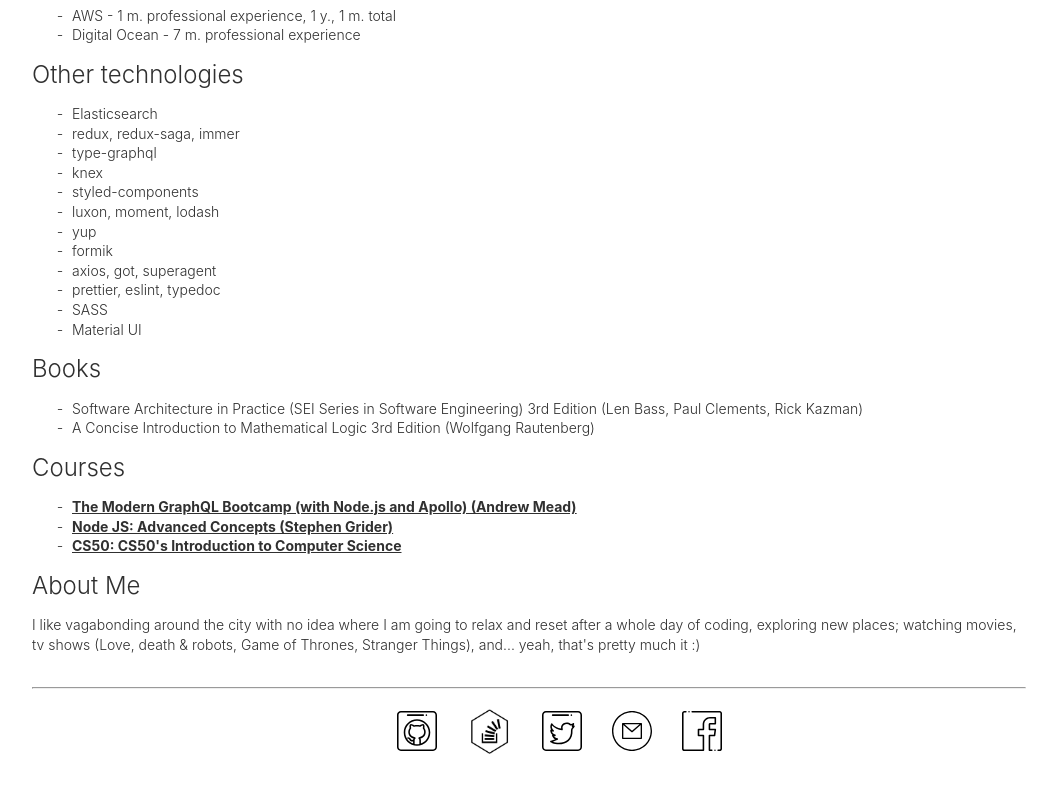
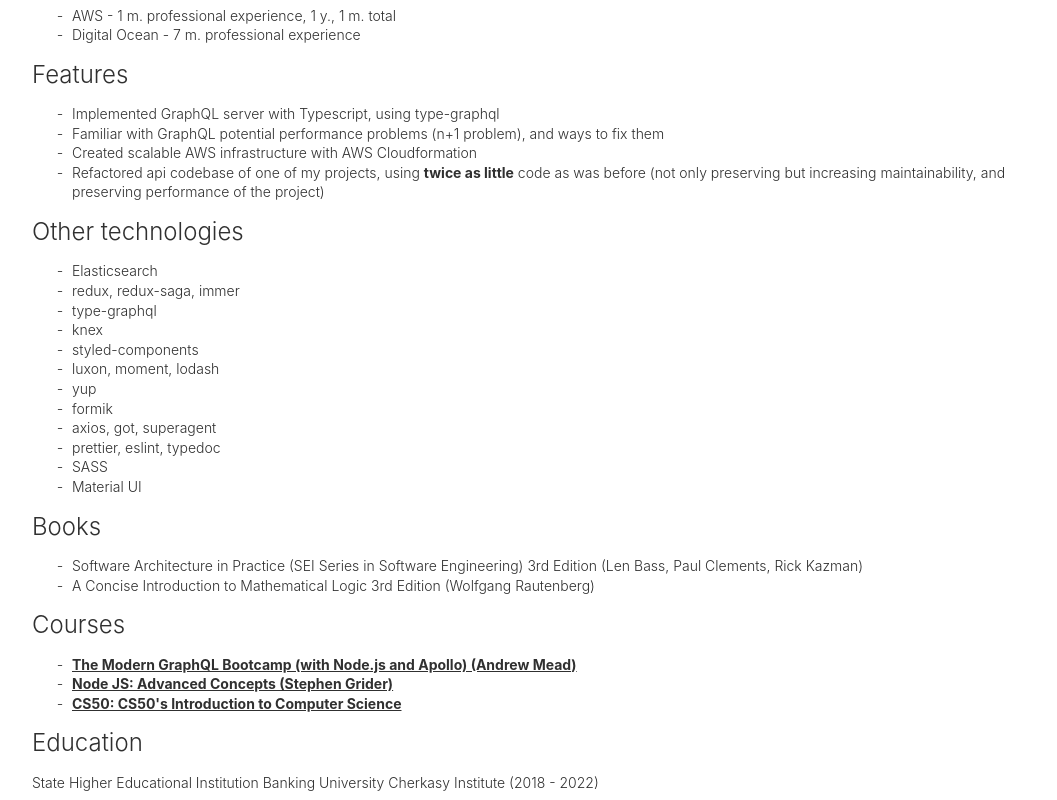
Before and after one commit to ZaharZagrava/portfolio-1.github.io, a React (Create React App) app: page / in a window 1280 px wide. Shown: the part 1100-1900 px from the top of the page, without its empty margins (111-1168 px from the left). Before the commit the page ends 1873 px from the top, so only its background shows below. Built offline with nearby package versions, Linux system fonts and the light colour scheme; some icons are missing.

Commit message:
updated portfolio

```diff
--- a/package.json
+++ b/package.json
@@ -28,7 +28,8 @@
     "test": "react-scripts test",
     "eject": "react-scripts eject",
     "login": "firebase login",
-    "deploy": "firebase deploy --only hosting"
+    "deploy": "firebase deploy --only hosting",
+    "new-release": "yarn run build && yarn run deploy"
   },
   "eslintConfig": {
     "extends": [
--- a/src/App.tsx
+++ b/src/App.tsx
@@ -275,8 +275,8 @@
     graphql: {
       professionally: {
         from: DateTime.now().set({
-          year: 2020,
-          month: 10,
+          year: 2021,
+          month: 4,
         }),
       },
       personally: {
@@ -556,6 +556,13 @@
               professional experience
             </ListItem>
           </List>
+          <H2Header>Features</H2Header>
+          <List>
+            <ListItem>Implemented GraphQL server with Typescript, using type-graphql</ListItem>
+            <ListItem>Familiar with GraphQL potential performance problems (n+1 problem), and ways to fix them</ListItem>
+            <ListItem>Created scalable AWS infrastructure with AWS Cloudformation</ListItem>
+            <ListItem>Refactored api codebase of one of my projects, using <b>twice as little</b> code as was before (not only preserving but increasing maintainability, and preserving performance of the project)</ListItem>
+          </List>
           <H2Header>Other technologies</H2Header>
           <List>
             <ListItem>Elasticsearch</ListItem>
@@ -603,6 +610,10 @@
               </LinkButton>
             </ListItem>
           </List>
+          <H2Header>Education</H2Header>
+          <Paragraph>
+            State Higher Educational Institution Banking University Cherkasy Institute (2018 - 2022)
+          </Paragraph>
           <H2Header>About Me</H2Header>
           <Paragraph>
             I like vagabonding around the city with no idea where I am going to
```
